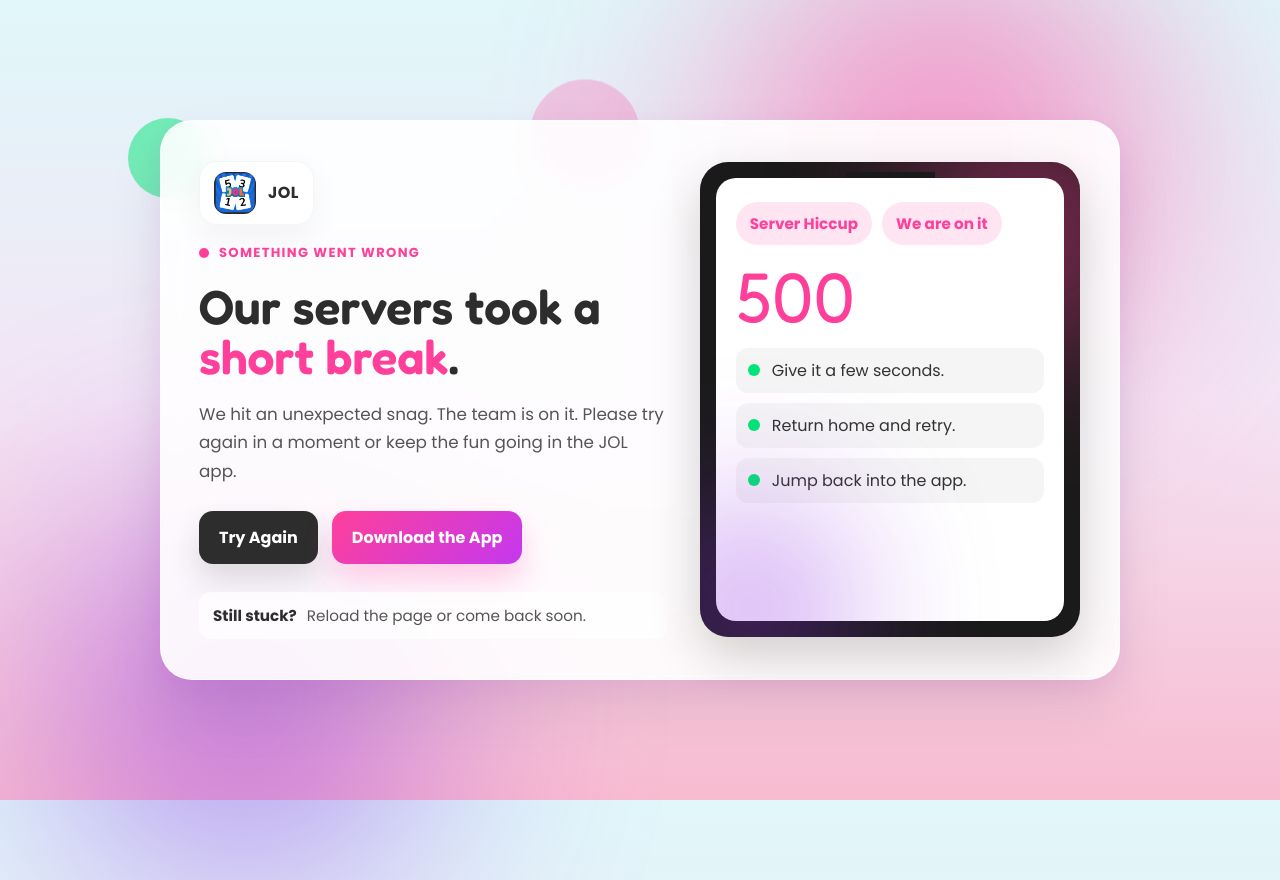
After one commit to heshhm/jol-backend-recovered, a Django app: template templates/500.html in a window 1280 px wide. The commit adds this page. Run offline with Django 5.2, Linux system fonts and the light colour scheme; the template is opened without the code that fills it, so the values that code supplies are empty; data comes from the database, SQL or seed files in the repository.

Commit message:
handler pages - html

```diff
--- /dev/null
+++ b/templates/500.html
@@ -0,0 +1,301 @@
+{% load static %}
+<!DOCTYPE html>
+<html lang="en">
+<head>
+    <meta charset="UTF-8">
+    <meta name="viewport" content="width=device-width, initial-scale=1.0">
+    <title>JOL | Something Went Wrong</title>
+    <link rel="icon" type="image/png" href="{% static 'app_logo.png' %}">
+    <link href="https://fonts.googleapis.com/css2?family=Fredoka:wght@400;600&family=Poppins:wght@400;500;700&display=swap" rel="stylesheet">
+    <style>
+        :root {
+            --primary-pink: #FF409A;
+            --primary-gradient: linear-gradient(135deg, #FF409A 0%, #C438EF 100%);
+            --bg-gradient: linear-gradient(180deg, #E0F7FA 0%, #F3E5F5 50%, #F8BBD0 100%);
+            --accent-green: #00E676;
+            --text-dark: #2D2D2D;
+            --text-muted: #555;
+            --card-bg: rgba(255, 255, 255, 0.9);
+        }
+
+        * { margin: 0; padding: 0; box-sizing: border-box; }
+
+        body {
+            font-family: 'Poppins', sans-serif;
+            background: var(--bg-gradient);
+            color: var(--text-dark);
+            min-height: 100vh;
+            overflow: hidden;
+        }
+
+        .wrapper {
+            position: relative;
+            min-height: 100vh;
+            display: flex;
+            align-items: center;
+            justify-content: center;
+            padding: 40px 20px;
+        }
+
+        .glow {
+            position: absolute;
+            border-radius: 50%;
+            filter: blur(120px);
+            opacity: 0.55;
+            z-index: 0;
+        }
+        .glow-pink { width: 420px; height: 420px; background: var(--primary-pink); top: -60px; right: 10%; }
+        .glow-purple { width: 360px; height: 360px; background: #8E2DE2; bottom: -80px; left: 5%; }
+
+        .bubble {
+            position: absolute;
+            border-radius: 50%;
+            opacity: 0.5;
+            animation: float 9s ease-in-out infinite;
+            pointer-events: none;
+        }
+        .b1 { width: 80px; height: 80px; background: var(--accent-green); top: 16%; left: 10%; }
+        .b2 { width: 50px; height: 50px; background: #FFD600; bottom: 18%; left: 55%; animation-delay: 1.5s; }
+        .b3 { width: 110px; height: 110px; background: var(--primary-pink); top: 12%; right: 50%; animation-delay: 3s; opacity: 0.25; }
+
+        @keyframes float {
+            0%, 100% { transform: translateY(0); }
+            50% { transform: translateY(-18px); }
+        }
+
+        .error-card {
+            position: relative;
+            z-index: 2;
+            background: var(--card-bg);
+            border: 1px solid rgba(255, 255, 255, 0.6);
+            box-shadow: 0 30px 60px rgba(0, 0, 0, 0.08), 0 10px 30px rgba(196, 56, 239, 0.08);
+            border-radius: 32px;
+            padding: 40px 38px;
+            max-width: 960px;
+            width: 100%;
+            display: grid;
+            grid-template-columns: 1.1fr 0.9fr;
+            gap: 32px;
+            backdrop-filter: blur(12px);
+        }
+
+        .card-left { display: flex; flex-direction: column; gap: 18px; }
+
+        .brand {
+            display: inline-flex;
+            align-items: center;
+            gap: 12px;
+            padding: 10px 14px;
+            background: rgba(255, 255, 255, 0.7);
+            border-radius: 18px;
+            border: 1px solid rgba(0, 0, 0, 0.04);
+            width: fit-content;
+            box-shadow: 0 10px 30px rgba(45,45,45,0.06);
+        }
+        .brand img { width: 42px; height: 42px; border-radius: 12px; object-fit: cover; }
+        .brand span { font-weight: 700; letter-spacing: 0.5px; }
+
+        .eyebrow {
+            display: inline-flex;
+            align-items: center;
+            gap: 10px;
+            color: var(--primary-pink);
+            font-weight: 700;
+            text-transform: uppercase;
+            letter-spacing: 1.3px;
+            font-size: 0.82rem;
+        }
+        .dot { width: 10px; height: 10px; border-radius: 50%; background: var(--primary-pink); display: inline-block; }
+
+        h1 {
+            font-family: 'Fredoka', sans-serif;
+            font-size: 3rem;
+            line-height: 1.05;
+        }
+        h1 span { color: var(--primary-pink); }
+
+        .lede { color: var(--text-muted); font-size: 1.05rem; line-height: 1.7; max-width: 520px; }
+
+        .actions { display: flex; gap: 14px; flex-wrap: wrap; margin-top: 8px; }
+        .btn {
+            display: inline-flex;
+            align-items: center;
+            justify-content: center;
+            padding: 14px 20px;
+            border-radius: 14px;
+            font-weight: 700;
+            text-decoration: none;
+            transition: transform 0.25s ease, box-shadow 0.25s ease;
+            border: none;
+        }
+        .btn:hover { transform: translateY(-3px); }
+        .btn-primary {
+            background: var(--text-dark);
+            color: #fff;
+            box-shadow: 0 16px 30px rgba(45,45,45,0.15);
+        }
+        .btn-secondary {
+            background: var(--primary-gradient);
+            color: #fff;
+            box-shadow: 0 16px 30px rgba(255,64,154,0.24);
+        }
+
+        .meta {
+            display: inline-flex;
+            align-items: center;
+            gap: 10px;
+            margin-top: 10px;
+            padding: 12px 14px;
+            background: rgba(255,255,255,0.7);
+            border-radius: 12px;
+            color: var(--text-muted);
+            font-size: 0.95rem;
+        }
+        .meta strong { color: var(--text-dark); }
+        .meta a { color: var(--primary-pink); font-weight: 700; text-decoration: none; }
+
+        .card-right {
+            position: relative;
+            display: grid;
+            place-items: center;
+        }
+        .badge {
+            position: absolute;
+            top: 18px;
+            right: 18px;
+            background: rgba(255, 64, 154, 0.12);
+            color: var(--primary-pink);
+            border: 1px solid rgba(255, 64, 154, 0.3);
+            padding: 8px 12px;
+            border-radius: 12px;
+            font-weight: 700;
+            letter-spacing: 0.8px;
+        }
+        .error-illustration {
+            width: 100%;
+            max-width: 380px;
+            aspect-ratio: 4 / 5;
+            background: #1a1a1a;
+            border-radius: 28px;
+            padding: 16px;
+            box-shadow: 0 20px 50px rgba(0,0,0,0.18);
+            position: relative;
+            overflow: hidden;
+        }
+        .error-illustration::before,
+        .error-illustration::after {
+            content: '';
+            position: absolute;
+            border-radius: 50%;
+            filter: blur(80px);
+            opacity: 0.55;
+        }
+        .error-illustration::before { width: 220px; height: 220px; background: var(--primary-pink); top: -40px; right: -60px; }
+        .error-illustration::after { width: 180px; height: 180px; background: #8E2DE2; bottom: -60px; left: -40px; }
+        .screen {
+            position: relative;
+            background: #fff;
+            border-radius: 20px;
+            height: 100%;
+            padding: 24px 20px;
+            display: flex;
+            flex-direction: column;
+            gap: 16px;
+            overflow: hidden;
+        }
+        .notch { width: 90px; height: 22px; background: #1a1a1a; border-bottom-left-radius: 12px; border-bottom-right-radius: 12px; position: absolute; top: 10px; left: 50%; transform: translateX(-50%); }
+        .code {
+            font-family: 'Fredoka', sans-serif;
+            font-size: 4.4rem;
+            color: var(--primary-pink);
+            line-height: 1;
+        }
+        .pill-row { display: flex; gap: 10px; flex-wrap: wrap; }
+        .pill {
+            padding: 10px 14px;
+            background: rgba(255, 64, 154, 0.14);
+            color: var(--primary-pink);
+            border-radius: 999px;
+            font-weight: 700;
+            font-size: 0.95rem;
+        }
+        .list { display: grid; gap: 10px; }
+        .list-item {
+            display: flex;
+            align-items: center;
+            gap: 12px;
+            padding: 10px 12px;
+            border-radius: 12px;
+            background: rgba(0,0,0,0.04);
+            color: #333;
+        }
+        .dot-sm { width: 12px; height: 12px; border-radius: 50%; background: var(--accent-green); }
+
+        @media (max-width: 900px) {
+            .error-card { grid-template-columns: 1fr; text-align: left; }
+            h1 { font-size: 2.6rem; }
+            .screen { min-height: 320px; }
+        }
+
+        @media (max-width: 600px) {
+            .wrapper { padding: 30px 16px; }
+            .error-card { padding: 28px 24px; border-radius: 24px; }
+            .brand { width: 100%; justify-content: center; }
+            .actions { flex-direction: column; }
+            .btn { width: 100%; justify-content: center; }
+            h1 { font-size: 2.3rem; }
+        }
+    </style>
+</head>
+<body>
+    <div class="wrapper">
+        <div class="glow glow-pink"></div>
+        <div class="glow glow-purple"></div>
+        <div class="bubble b1"></div>
+        <div class="bubble b2"></div>
+        <div class="bubble b3"></div>
+
+        <div class="error-card">
+            <div class="card-left">
+                <div class="brand">
+                    <img src="{% static 'app_logo.png' %}" alt="JOL logo">
+                    <span>JOL</span>
+                </div>
+
+                <div class="eyebrow"><span class="dot"></span>Something went wrong</div>
+                <h1>Our servers took a <span>short break</span>.</h1>
+                <p class="lede">We hit an unexpected snag. The team is on it. Please try again in a moment or keep the fun going in the JOL app.</p>
+
+                <div class="actions">
+                    <a class="btn btn-primary" href="/">Try Again</a>
+                    <a class="btn btn-secondary" href="/download">Download the App</a>
+                </div>
+
+                <div class="meta">
+                    <strong>Still stuck?</strong>
+                    <span>Reload the page or come back soon.</span>
+                </div>
+            </div>
+
+            <div class="card-right">
+                <div class="badge">Error 500</div>
+                <div class="error-illustration">
+                    <div class="notch"></div>
+                    <div class="screen">
+                        <div class="pill-row">
+                            <div class="pill">Server Hiccup</div>
+                            <div class="pill">We are on it</div>
+                        </div>
+                        <div class="code">500</div>
+                        <div class="list">
+                            <div class="list-item"><span class="dot-sm"></span><span>Give it a few seconds.</span></div>
+                            <div class="list-item"><span class="dot-sm"></span><span>Return home and retry.</span></div>
+                            <div class="list-item"><span class="dot-sm"></span><span>Jump back into the app.</span></div>
+                        </div>
+                    </div>
+                </div>
+            </div>
+        </div>
+    </div>
+</body>
+</html>
--- a/templates/download.html
+++ b/templates/download.html
@@ -322,7 +322,7 @@
 
         <div class="content-side">
             <div class="logo">
-                <img src="/static/app_logo.png" alt="JOL Logo">
+                <img src="{% static 'app_logo.png' %}" alt="JOL Logo">
             </div>
 
             <h1>Join the Community.<br><span>Play & Win Big.</span></h1>
```
Also changed, not shown: templates/404.html (added, +300 -0 lines).
